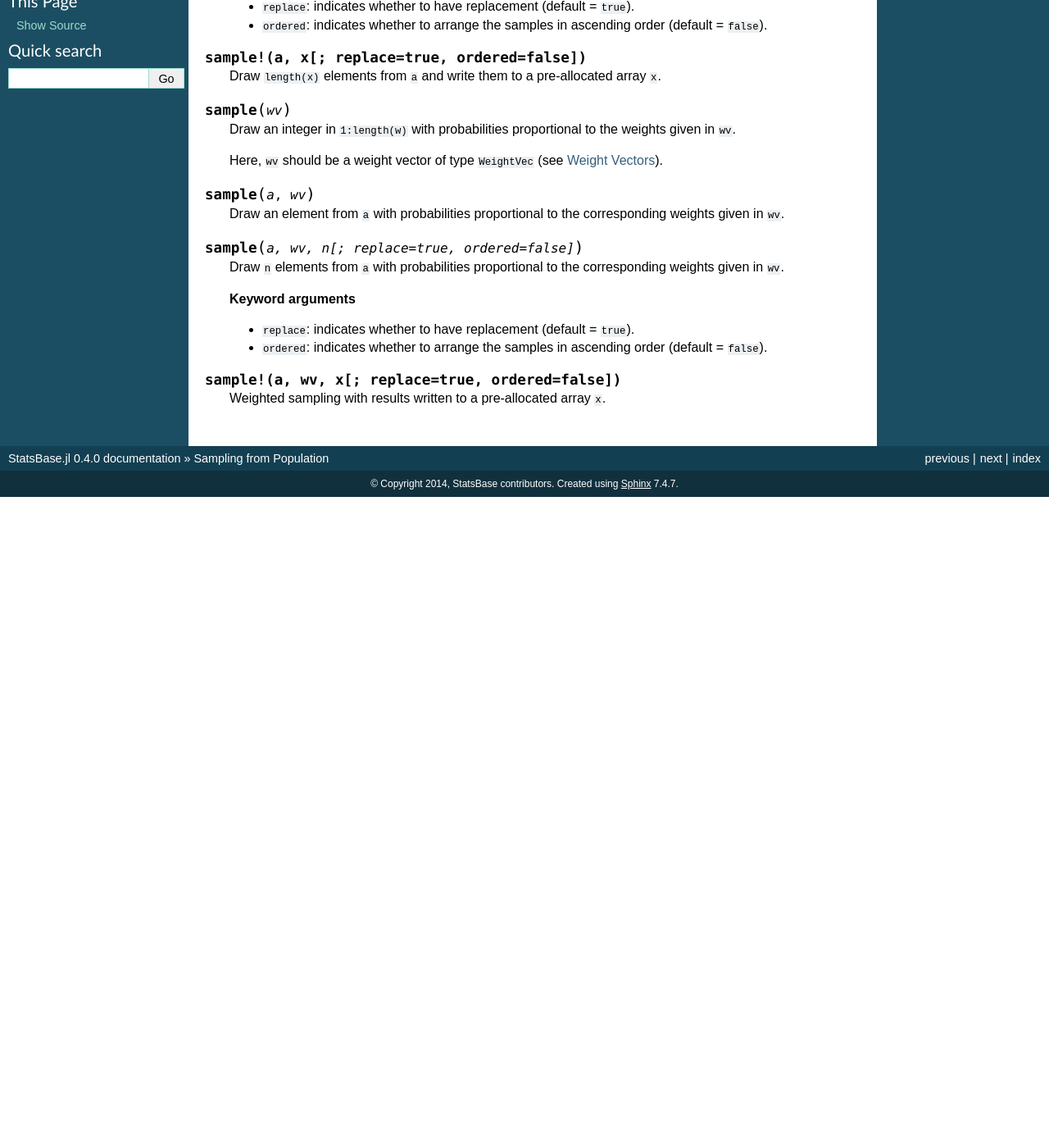
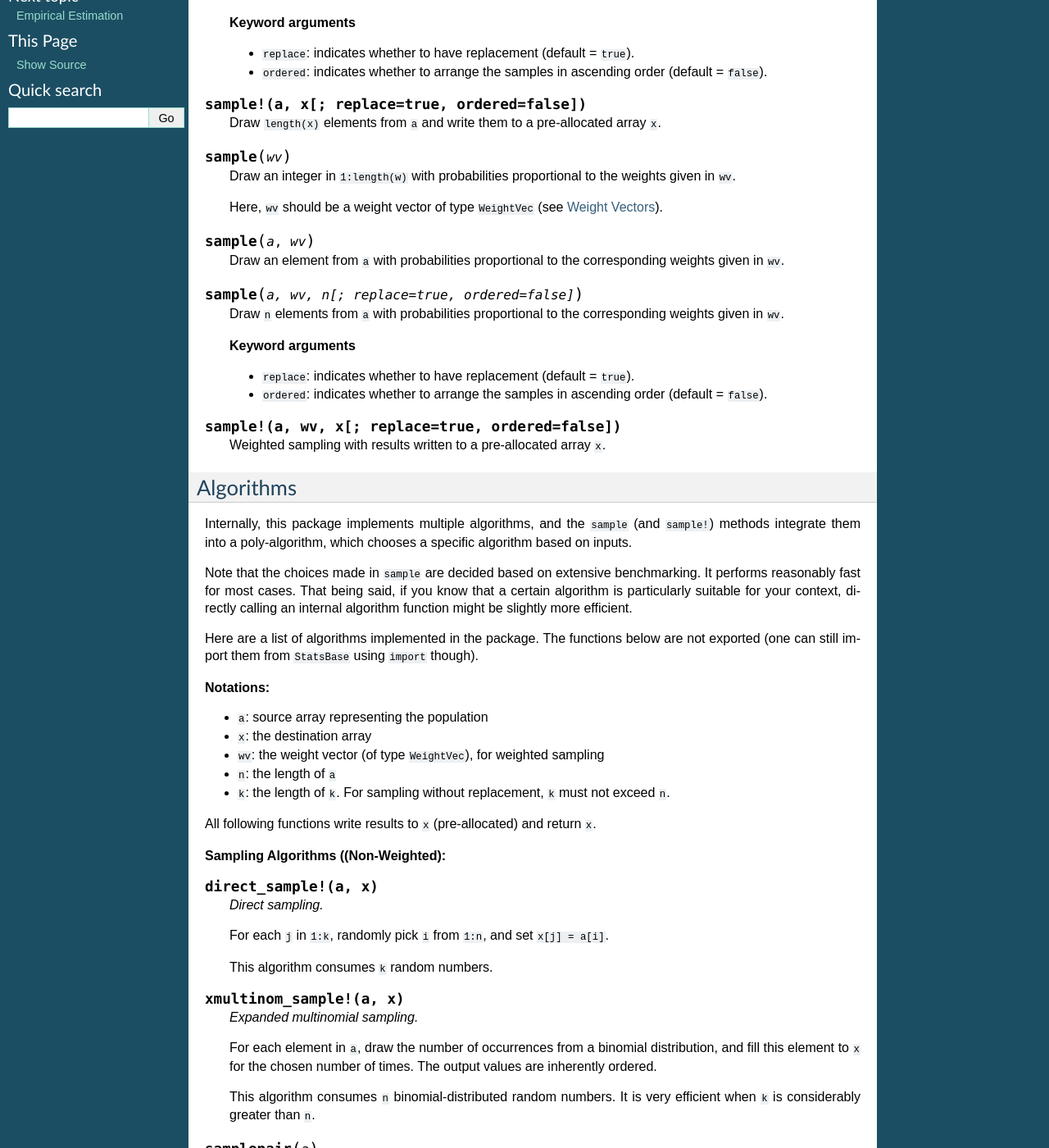
Before and after one commit to JuliaStats/StatsBase.jl, a Sphinx documentation site: the page built from docs/source/sampling.rst, in a window 1280 px wide and 1400 px high, scrolled down 297 px. Shown: the whole window at 82% size. Built offline with Sphinx 7.4.7, drawn with Linux system fonts in a browser that asks for light colours; formulas are drawn with MathJax 3; before the commit the page ends 903 px from its top, so only the background shows below that; some of the changed text lies outside the part shown.

Commit message:
update docs for sampling

```diff
--- a/docs/source/sampling.rst
+++ b/docs/source/sampling.rst
@@ -1,5 +1,8 @@
 Sampling from Population
---------------------------
+=========================
+
+Sampling API
+--------------
 
 The package provides functions for sampling from a given population (with or without replacement).
 
@@ -42,3 +45,133 @@ The package provides functions for sampling from a given population (with or wit
 .. function:: sample!(a, wv, x[; replace=true, ordered=false])
 
     Weighted sampling with results written to a pre-allocated array ``x``.
+
+
+Algorithms
+-----------
+
+Internally, this package implements multiple algorithms, and the ``sample`` (and ``sample!``) methods integrate them into a poly-algorithm, which chooses a specific algorithm based on inputs.
+
+Note that the choices made in ``sample`` are decided based on extensive benchmarking. It performs reasonably fast for most cases. That being said, if you know that a certain algorithm is particularly suitable for your context, directly calling an internal algorithm function might be slightly more efficient.
+
+Here are a list of algorithms implemented in the package. The functions below are not exported (one can still import them from ``StatsBase`` using ``import`` though).
+
+**Notations:**
+
+- ``a``: source array representing the population
+- ``x``: the destination array
+- ``wv``: the weight vector (of type ``WeightVec``), for weighted sampling
+- ``n``: the length of ``a``
+- ``k``: the length of ``k``. For sampling without replacement, ``k`` must not exceed ``n``.
+
+All following functions write results to ``x`` (pre-allocated) and return ``x``.
+
+
+**Sampling Algorithms ((Non-Weighted):**
+
+.. function:: direct_sample!(a, x)
+
+    *Direct sampling.*
+
+    For each ``j`` in ``1:k``, randomly pick ``i`` from ``1:n``, and set ``x[j] = a[i]``.
+
+    This algorithm consumes ``k`` random numbers.
+
+.. function:: xmultinom_sample!(a, x)
+
+    *Expanded multinomial sampling.*
+
+    For each element in ``a``, draw the number of occurrences from a binomial distribution, and fill this element to ``x`` for the chosen number of times. The output values are inherently ordered.
+
+    This algorithm consumes ``n`` binomial-distributed random numbers. It is very efficient when ``k`` is considerably greater than ``n``.
+
+.. function:: samplepair(a)
+
+    Pick two elements at distinct positions from ``a``, and return them as a pair.
+
+    This algorithm consumes exactly two random numbers.
+
+.. function:: knuths_sample!(a, x)
+
+    *Knuth's Algorithm S* for random sampling without replacement.
+
+    Reference: D. Knuth. *The Art of Computer Programming*. Vol 2, 3.4.2, p.142.
+
+    This algorithm consumes ``n`` random numbers. It requires no additional memory space. Suitable for the case where memory is tight.
+
+.. function:: fisher_yates_sample!(a, x)
+
+    *Fisher-Yates shuffling* (with early termination).
+
+    Pseudo-code ::
+
+        create an array of index inds = [1:n]
+
+        for i = 1:k
+            swap inds[i] with a random one in inds[i:n]
+            set x[i] = a[inds[i]]
+        end
+
+
+    This algorithm consumes ``k`` random numbers. It uses an integer array of length ``n`` internally to maintain the shuffled indices. It is considerably faster than Knuth's algorithm especially when ``n`` is greater than ``k``.
+
+.. function:: self_avoid_sample!(a, x)
+
+    Use a set to maintain the index that has been sampled. Each time draw a new index, if the index has already been sampled, redraw until it draws an unsampled one.
+
+    This algorithm consumes about (or slightly more than) ``k`` random numbers, and requires ``O(k)`` memory to store the set of sampled indices. Very fast when ``n >> k``.
+
+    However, if ``k`` is large and approaches ``n``, the rejection rate would increase drastically, resulting in poorer performance.
+
+.. function:: seqsample_a!(a, x)
+
+    *Algorithm A* described in the following paper (page 714).
+
+    Jeffrey Scott Vitter. *Faster Methods for Random Sampling*. Communications of the ACM, 27 (7), July 1984.
+
+    This algorithm consumes ``O(n)`` random numbers. The outputs are ordered.
+
+.. function:: seqsample_c!(a, x)
+
+    *Algorithm C* described in the following paper (page 714).
+
+    Jeffrey Scott Vitter. *Faster Methods for Random Sampling*. Communications of the ACM, 27 (7), July 1984.
+
+    This algorithm consumes ``O(k^2)`` random numbers. The outputs are ordered.
+
+
+**Weighted Sampling Algorithms:**
+
+.. function:: direct_sample!(a, wv, x)
+
+    *Direct sampling.*
+
+    Draw each sample by scanning the weight vector.
+
+    This algorithm: (1) consumes ``k`` random numbers; (2) has time complexity ``O(n k)``, as scanning the weight vector each time takes ``O(n)``; and (3) requires no additional memory space.
+
+.. function:: alias_sample!(a, wv, x)
+
+    *Alias method.*
+
+    Build a alias table, and sample therefrom.
+
+    Reference: Walker, A. J. *An Efficient Method for Generating Discrete Random Variables with General Distributions.* ACM Transactions on Mathematical Software 3 (3): 253, 1977.
+
+    This algorithm takes ``O(n log n)`` time for building the alias table, and then ``O(1)`` to draw each sample. It consumes ``2 k`` random numbers.
+
+.. function:: xmultinom_sample!(a, wv, x)
+
+    *Expanded Multinomial sampling.*
+
+    Like the ``xmultinom_sample!`` method for non-weighted cases, except that the weights are taking into account when computing the probabilities for drawing from binomial distributions.
+
+    This algorithm consumes ``O(n)`` random numbers. Very fast when ``k >> n``.
+
+.. function:: naive_wsample_norep!(a, wv, x)
+
+    Naive implementation of weighted sampling without replacement.
+
+    It makes a copy of the weight vector at initialization, and sets the weight to zero when the corresponding sample is picked.
+
+    This algorithm consumes ``O(k)`` random numbers, and has overall time complexity ``O(n k)``.
```
